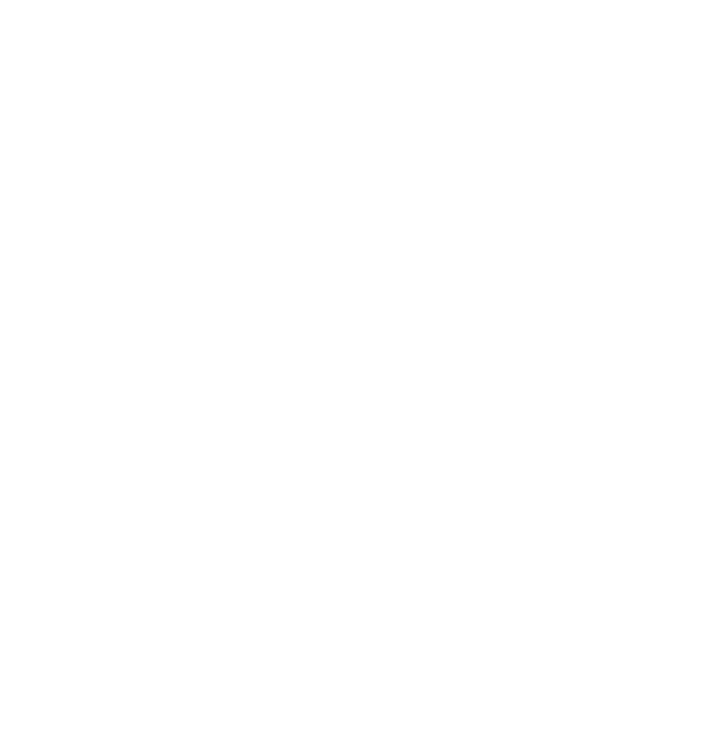
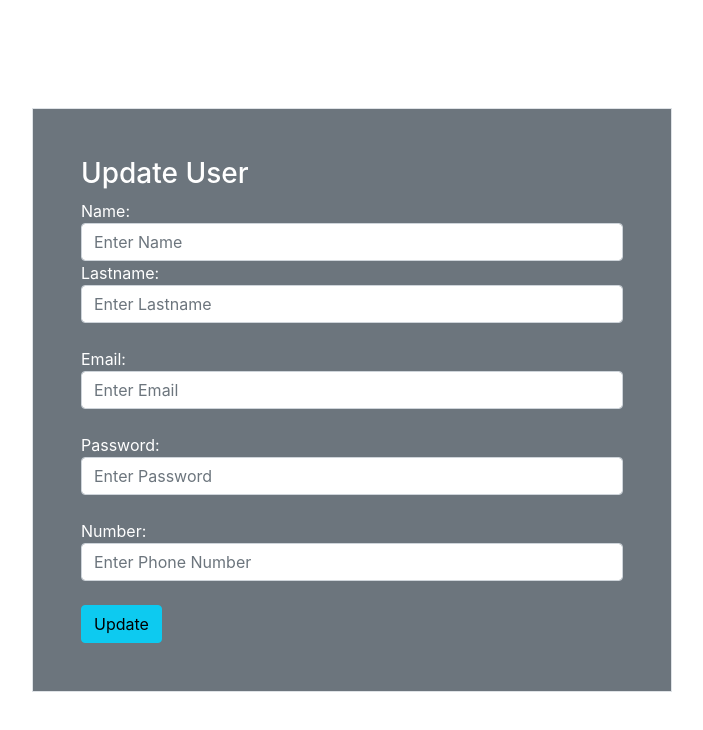
Before and after one commit to HAlejandra10/SIMPLE_LOGIN_APP, a React (Create React App) app: page /edit/1 in a window 1280 px wide. Before the commit this address had no page. Shown: the top 730 px of the page, without its empty margins (288-991 px from the left). Built offline with nearby package versions, Linux system fonts and the light colour scheme; sample sign-in values are in the browser's storage.

Commit message:
adding update component w/ content and using react-redux w/ hooks to handle actions and useSeletor to handle global state

```diff
--- a/src/Home.jsx
+++ b/src/Home.jsx
@@ -1,11 +1,24 @@
-import React from 'react'
+import React, { useEffect } from 'react'
 import Navbar from './components/Navbar'
 import { Link } from 'react-router-dom'
 // import Login from './components/Login'
 import { useSelector } from "react-redux"
+import { useDispatch } from "react-redux"
+import { addUser } from './redux/UserReducers'
 
 const Home = () => {
   const users =useSelector((state) => state.users)
+  const dispatch = useDispatch()
+
+  useEffect(() => {
+    fetch('https://jsonplaceholder.typicode.com/users')
+     .then((res) => res.json())
+     .then((data) =>  dispatch(addUser(data))
+       //console.log(data)
+      )
+     .catch((err) => console.log(err)
+)
+  }, [])
   return (
     <>
     <Navbar />
--- a/src/Rutas.jsx
+++ b/src/Rutas.jsx
@@ -5,6 +5,7 @@
 import Register from './components/Register'
 import ProtectedRoutes from './services/ProtetedRoutes'
 import Create from './components/Create'
+import Update from './components/Update'
 
 const Rutas = () => {
   return (
@@ -14,7 +15,7 @@
    <Route element={<ProtectedRoutes />}>
   <Route path="/" element={<Home />}/>
   <Route path="/create" element={<Create />}/>
-  {/* <Route path="/edit/:id" element={<Update />}/>  */}
+  <Route path="/edit/:id" element={<Update />}/>
   </Route>
 
 {/* <Route path="/edit/:id" element={<Create />}/> */}
--- /dev/null
+++ b/src/components/Update.jsx
@@ -0,0 +1,45 @@
+import React from 'react'
+import { useSelector, useDispatch } from 'react-redux';
+import { updateUser } from '../redux/UserReducers';
+
+const Update = () => {
+    const dispatch = useDispatch();
+    const users =useSelector((state) => state.users)
+
+    const handleChange = (e) =>{
+       dispatch(updateUser(e.target.value));
+    }
+
+  return (
+    <div className='d-flex w-100 vh-100 justify-content-center align-items-center'>
+    <div className="w-50 border bg-secondary text-white p-5">
+      <h3>Update User</h3>
+      <form>
+        <div>
+          <label htmlFor="name">Name:</label>
+          <input type="text" className="form-control" id="name"  placeholder='Enter Name' value={users.name}  onChange={handleChange} />
+        </div>
+        <div>
+          <label htmlFor="lastname">Lastname:</label>
+          <input type="text" className="form-control" id="lastname" placeholder='Enter Lastname' value={users.lastname}  />
+        </div> <br />
+        <div>
+          <label htmlFor="email">Email:</label>
+          <input type="email" className="form-control" id="email" placeholder='Enter Email' value={users.email}  />
+        </div> <br />
+        <div>
+          <label htmlFor="password">Password:</label>
+          <input type="password" className="form-control" id="password" placeholder='Enter Password' value={users.password} />
+        </div> <br />
+        <div>
+          <label htmlFor="number">Number:</label>
+          <input type="number" className="form-control" id="number" placeholder='Enter Phone Number' value={users.number}  />
+        </div> <br />
+        <button className="btn btn-info">Update</button>
+      </form>
+    </div>
+  </div>
+  )
+}
+
+export default Update
--- a/src/redux/UserReducers.jsx
+++ b/src/redux/UserReducers.jsx
@@ -19,9 +19,16 @@
             state.email = email;
             state.password = password;
             state.number = number;
-        }
+        },
+        updateUser: (state, action) => {
+            state.name = action.payload;
+            state.lastname =  action.payload;
+            state.email =  action.payload;
+            state.password =  action.payload;
+            state.number =  action.payload;
+        },
     }
 })
 
-export const {addUser} = userSlice.actions
+export const {addUser, updateUser} = userSlice.actions
 export default userSlice.reducer
```
